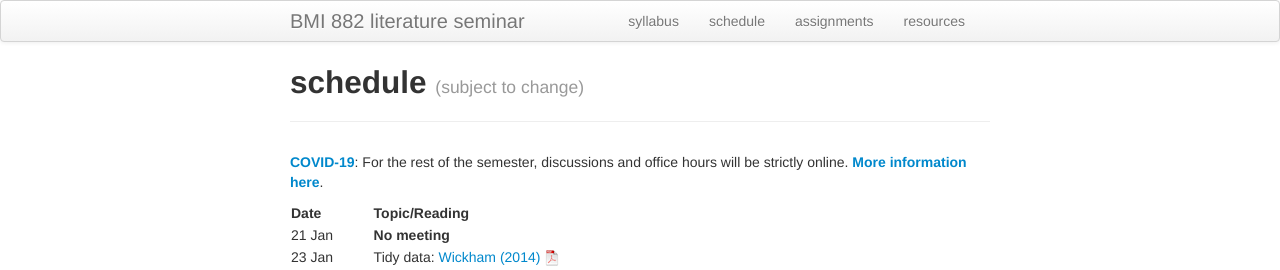
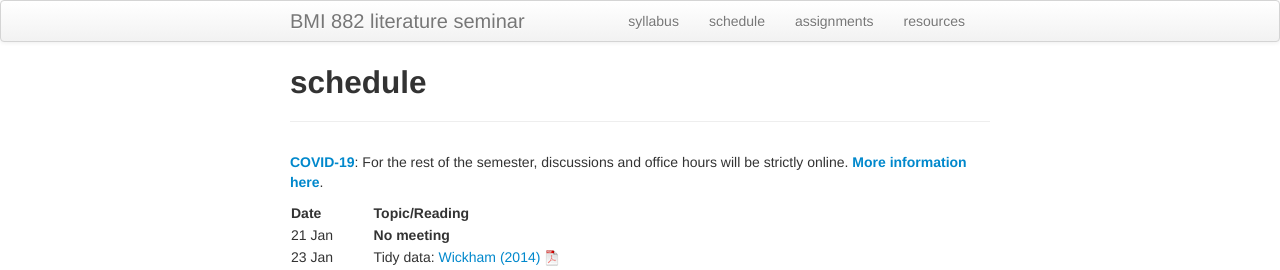
Before and after one commit to kbroman/BMI882_spring2023, a Jekyll site: the page built from schedule.md, in a window 1280 px wide. Shown: the top 270 px of the page. Built offline with Jekyll 4.4.1, drawn with Linux system fonts in a browser that asks for light colours.

Commit message:
Remove "subject to change" from schedule

```diff
--- a/schedule.md
+++ b/schedule.md
@@ -1,7 +1,6 @@
 ---
 layout: page
 title: schedule
-tagline: (subject to change)
 description: Schedule and readings for BMI 882, Biomedical data science scholarly literature
 ---
 
```
